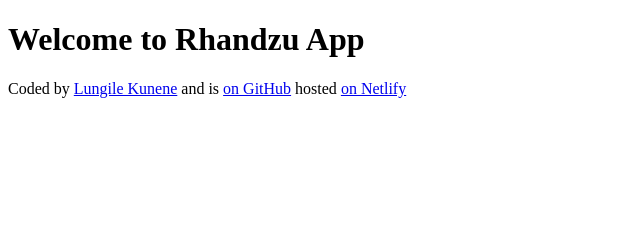
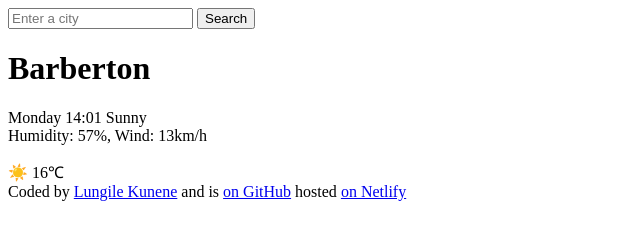
Before and after one commit to AcquziaCooper/RITA, a plain HTML site: page index.html in a window 1280 px wide. Shown: the whole page, without its empty margins (0-640 px from the left). Drawn offline with Linux system fonts and the light colour scheme.

Commit message:
Added my headder and main

```diff
--- a/index.html
+++ b/index.html
@@ -6,7 +6,23 @@
     <title>Rhandzu App</title>
   </head>
   <body>
-    <h1>Welcome to Rhandzu App</h1>
+    <header>
+        <form action="">
+            <input type="search" placeholder="Enter a city" required />
+            <input type="submit" value="Search" />
+        </form>
+    </header>
+    <main>
+        <div></div>
+    <h1>Barberton</h1>
+    <p>
+        Monday 14:01 Sunny
+        <br />
+        Humidity: 57%, Wind: 13km/h
+    </p>
+    </div>
+     <div>☀️ 16℃</div>
+    </main>
     <footer>
       Coded by
       <a href="https://github.com/AcquziaCooper" target="_blank">
```
